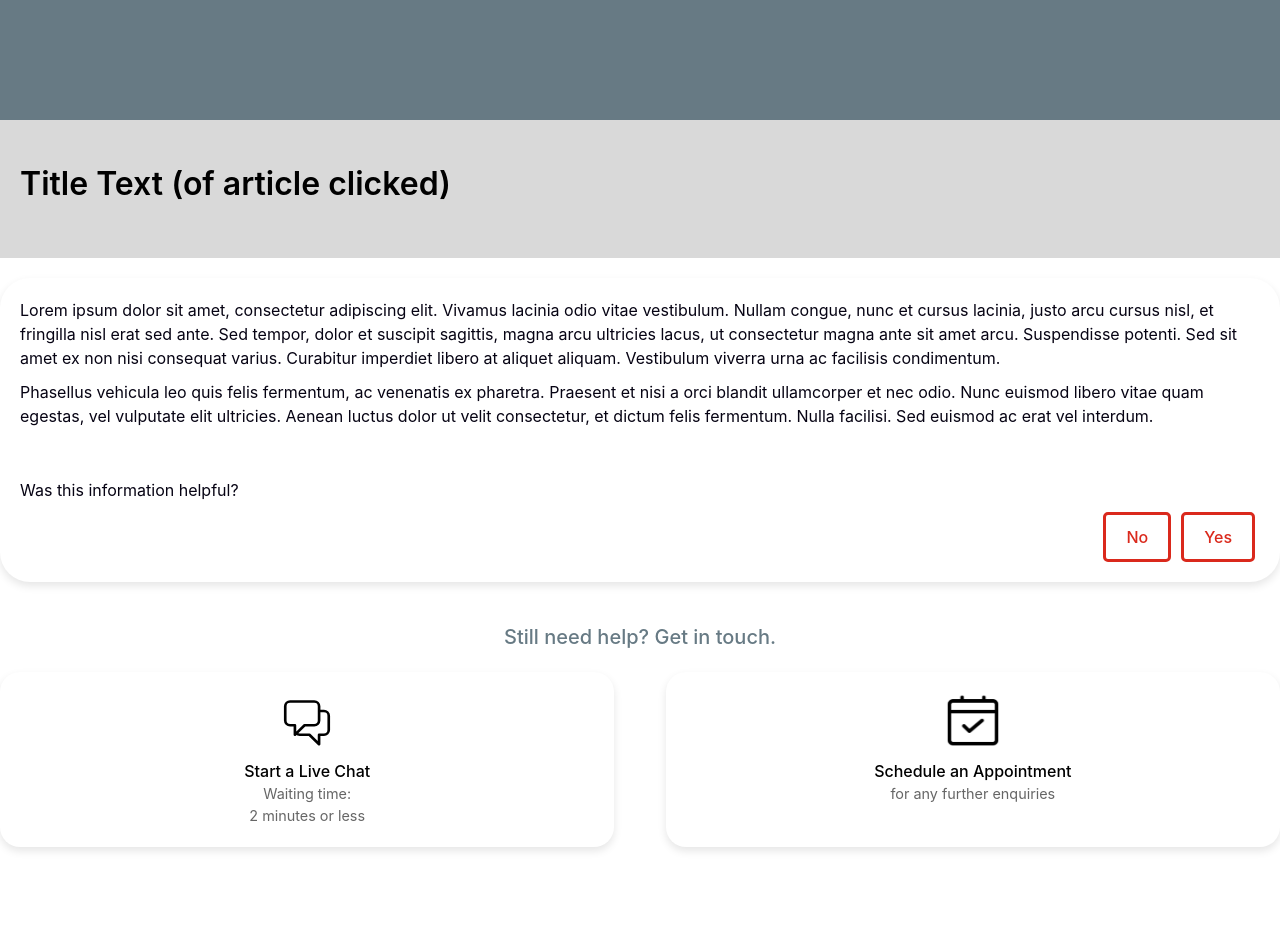
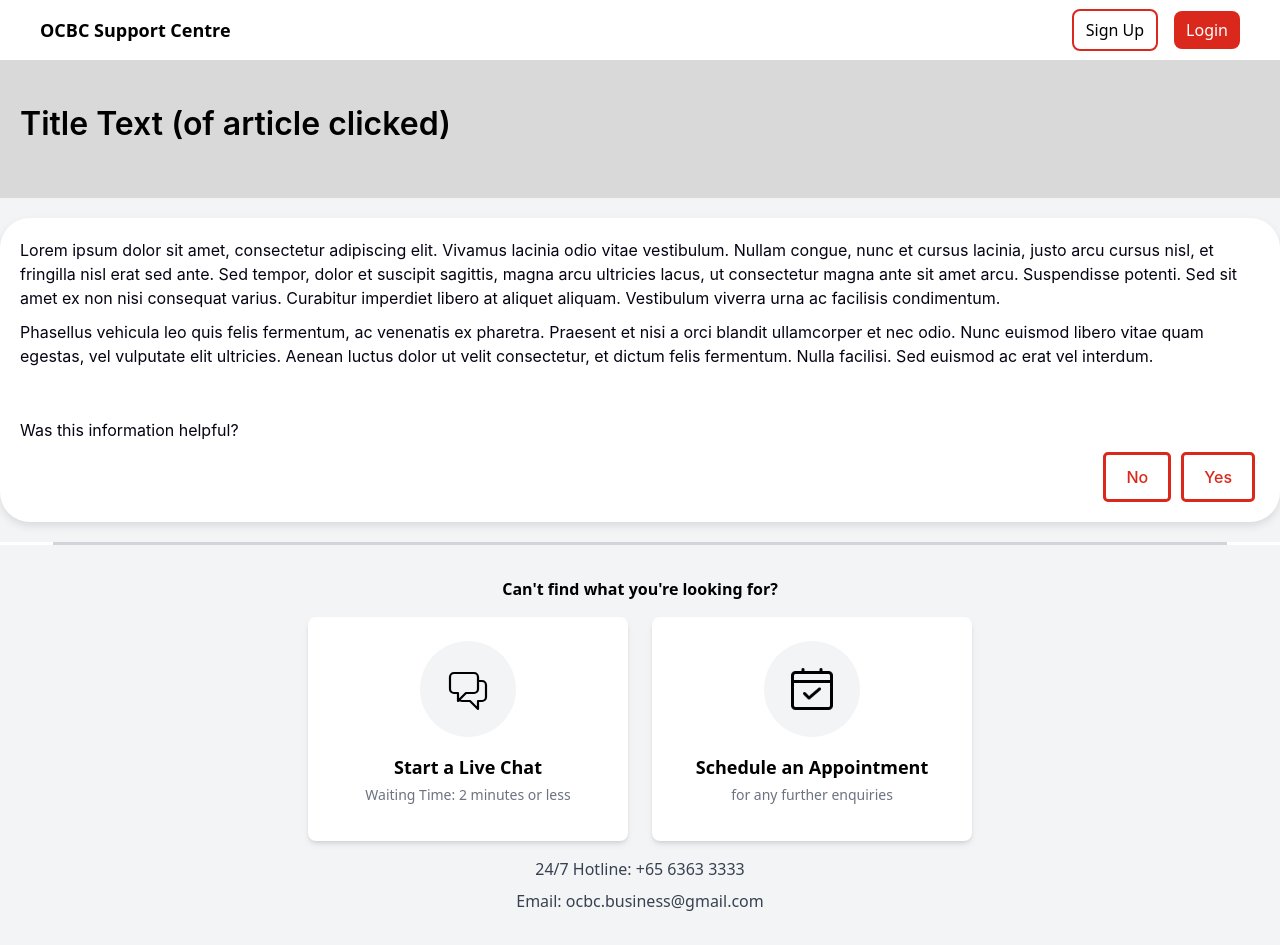
Before and after one commit to Ethan-Chew/Empiler, a React (Create React App) app in the folder front-end/: page /faq-article in a window 1280 px wide. Before the commit the page ends 897 px from the top, so only its background shows below. Built offline with nearby package versions, Linux system fonts and the light colour scheme.

Commit message:
feat: added links feat: added footer and headers

```diff
--- a/front-end/src/components/FAQ/FaqCatItem.js
+++ b/front-end/src/components/FAQ/FaqCatItem.js
@@ -1,12 +1,12 @@
-export default function FaqCatItem({ icon, title, description, link }) {
+export default function FaqCatItem({title, description, href}) {
     return (
-        <div className="flex bg-white shadow rounded-lg w-full shadow-md hover:shadow-lg transition-shadow duration-200">
+        <a href={href} className="flex bg-white shadow rounded-lg w-full shadow-md hover:shadow-lg transition-shadow duration-200">
             <div className="w-2 bg-purple-500 rounded-l-lg"></div>
             <div className="flex items-center w-full p-4">
                 <h2 className="font-semibold text-lg pr-4 text-black">{title}</h2>
                 <div className="h-12 border-l border-gray-300 mx-4"></div>
                 <p className="text-gray-600 text-sm">{description}</p>
             </div>
-        </div>
+        </a>
     )
 }
--- a/front-end/src/components/Footer.js
+++ b/front-end/src/components/Footer.js
@@ -13,7 +13,7 @@ export default function Footer() {
               <p className="text-gray-500 text-sm mt-1">Waiting Time: 2 minutes or less</p>
             </div>
           </a>
-          <a href="">
+          <a href="/appointment-booking">
             <div className="w-80 h-56 flex flex-col items-center p-6 bg-white rounded-lg shadow-md hover:shadow-lg transition-shadow duration-200">
               <div className="w-24 h-24 mb-4 flex items-center justify-center rounded-full bg-gray-100">
                 <img src="/scheduleAppointment.svg" alt="Appointment" className="w-12 h-12" />
--- a/front-end/src/pages/AppointmentBooking.js
+++ b/front-end/src/pages/AppointmentBooking.js
@@ -1,3 +1,6 @@
+import NavigationBar from "../components/Navbar";
+
+
 function AppointmentBooking() {
     const styles = {
         container: {
@@ -109,9 +112,9 @@ function AppointmentBooking() {
     };
 
     return (
+        <><NavigationBar />
         <div style={styles.container}>
             {/* Header and Title */}
-            <div style={styles.header}></div>
             <div style={styles.titleContainer}>
                 <h1 style={styles.titleText}>Schedule an Appointment</h1>
                 <p style={styles.subtitleText}>Schedule an appointment at an OCBC Branch near you.</p>
@@ -135,11 +138,11 @@ function AppointmentBooking() {
                                 onMouseEnter={(e) => {
                                     e.currentTarget.style.transform = styles.branchItemHover.transform;
                                     e.currentTarget.style.boxShadow = styles.branchItemHover.boxShadow;
-                                }}
+                                } }
                                 onMouseLeave={(e) => {
                                     e.currentTarget.style.transform = '';
                                     e.currentTarget.style.boxShadow = '';
-                                }}
+                                } }
                             >
                                 <p style={styles.branchName}>OCBC Branch {index + 1}</p>
                                 <p style={styles.branchDetails}>1.1 km | 827 Bukit Timah Road, Singapore 279886</p>
@@ -154,7 +157,7 @@ function AppointmentBooking() {
                     <div style={styles.locationImagePlaceholder}>Location Image</div>
                 </div>
             </div>
-        </div>
+        </div></>
     );
 }
 
--- a/front-end/src/pages/FaqIndivPage.js
+++ b/front-end/src/pages/FaqIndivPage.js
@@ -1,4 +1,7 @@
 import React, { useState } from 'react';
+import Footer from '../components/Footer';
+import NavigationBar from "../components/Navbar";
+
 
 function FaqIndivPage() {
     const [hoveredButton, setHoveredButton] = useState(null);
@@ -126,8 +129,8 @@ function FaqIndivPage() {
     };
 
     return (
-        <div style={styles.container}>
-            <div style={styles.header}></div>
+        <><NavigationBar />
+        <div style={styles.container} className='bg-gray-100'>
 
             <div style={styles.titleContainer}>
                 <h1 style={styles.titleText}>Title Text (of article clicked)</h1>
@@ -167,29 +170,8 @@ function FaqIndivPage() {
                 </div>
             </div>
 
-            <p style={styles.contactText}>Still need help? Get in touch.</p>
 
-            <div style={styles.buttonContainer}>
-                <div
-                    style={styles.buttonBox}
-                    onMouseEnter={() => setHoveredButton('button1')}
-                    onMouseLeave={() => setHoveredButton(null)}
-                >
-                    <img src="/startLiveChat.svg" alt="Start a Live Chat" style={styles.svg} />
-                    <p style={styles.buttonText}>Start a Live Chat</p>
-                    <p style={styles.subText}>Waiting time:<br />2 minutes or less</p>
-                </div>
-                <div
-                    style={styles.buttonBox2}
-                    onMouseEnter={() => setHoveredButton('button2')}
-                    onMouseLeave={() => setHoveredButton(null)}
-                >
-                    <img src="/scheduleAppointment.svg" alt="Schedule an Appointment" style={styles.svg} />
-                    <p style={styles.buttonText}>Schedule an Appointment</p>
-                    <p style={styles.subText}>for any further enquiries</p>
-                </div>
-            </div>
-        </div>
+        </div><Footer /></>
     );
 }
 
--- a/front-end/src/pages/faq.js
+++ b/front-end/src/pages/faq.js
@@ -17,11 +17,11 @@ export default function FAQ() {
 
             {/* Items List */}
             <div className="space-y-4 w-full mx-auto flex flex-col items-center p-10">
-                <FaqCatItem title="Some Title" description="this is a description"/>
-                <FaqCatItem title="Some Title" description="this is a description"/>
+                <FaqCatItem title="Some Title" description="this is a description" href="/faq-article"/>
+                <FaqCatItem title="Some Title" description="this is a description" href="/faq-article"/>
             </div>
 
-            <Footer />
+
         </div>
     );
 }
```
